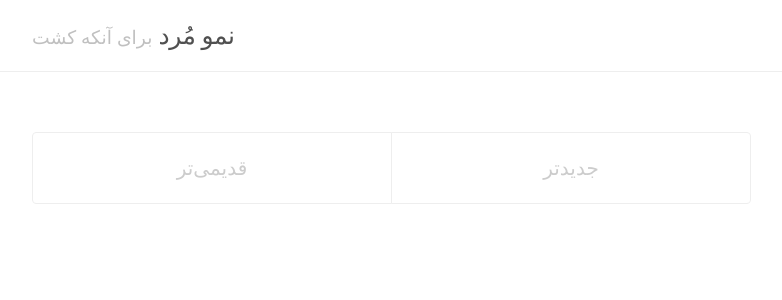
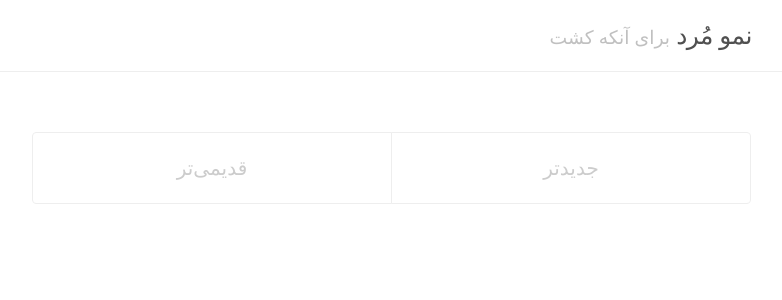
Before and after one commit to nemoisdead/nemoisdead, a Jekyll site: the page built from index.html, in a window 1280 px wide. Shown: the top 300 px of the page, without its empty margins (248-1030 px from the left). Built offline with Jekyll 4.4.1, drawn with Linux system fonts in a browser that asks for light colours; the list of posts is cut into pages by our own code.

Commit message:
Add cutom css

```diff
--- a/_includes/head.html
+++ b/_includes/head.html
@@ -18,6 +18,7 @@
   <link rel="stylesheet" href="{{ site.baseurl }}/public/css/poole.css">
   <link rel="stylesheet" href="{{ site.baseurl }}/public/css/syntax.css">
   <link rel="stylesheet" href="{{ site.baseurl }}/public/css/lanyon.css">
+  <link rel="stylesheet" href="{{ site.baseurl }}/public/css/nemoisdead.css">
   <link rel="stylesheet" href="https://fonts.googleapis.com/css?family=PT+Serif:400,400italic,700%7CPT+Sans:400">
 
   <!-- Icons -->
--- a/_layouts/default.html
+++ b/_layouts/default.html
@@ -1,5 +1,5 @@
 <!DOCTYPE html>
-<html lang="en-us">
+<html lang="fa-ir">
 
   {% include head.html %}
 
--- /dev/null
+++ b/public/css/nemoisdead.css
@@ -0,0 +1,3 @@
+html {
+	direction: rtl;
+}
```
